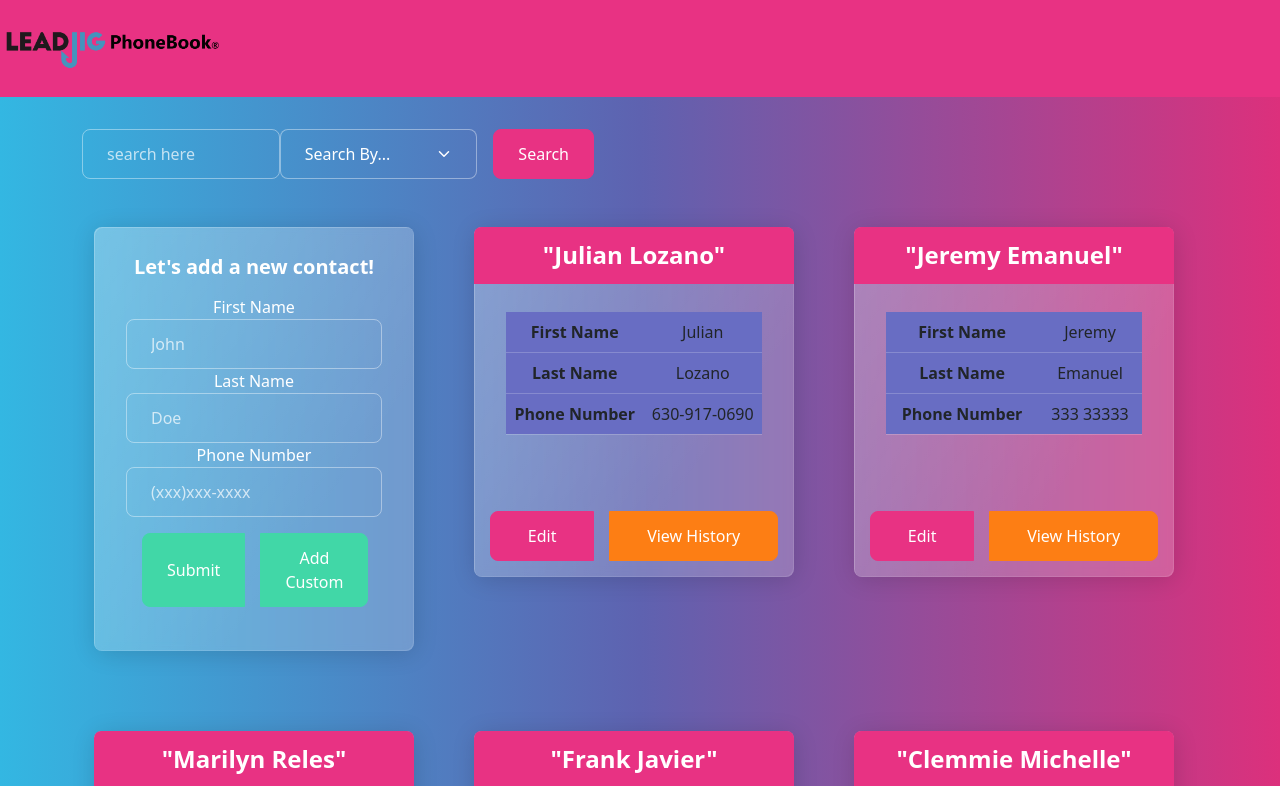
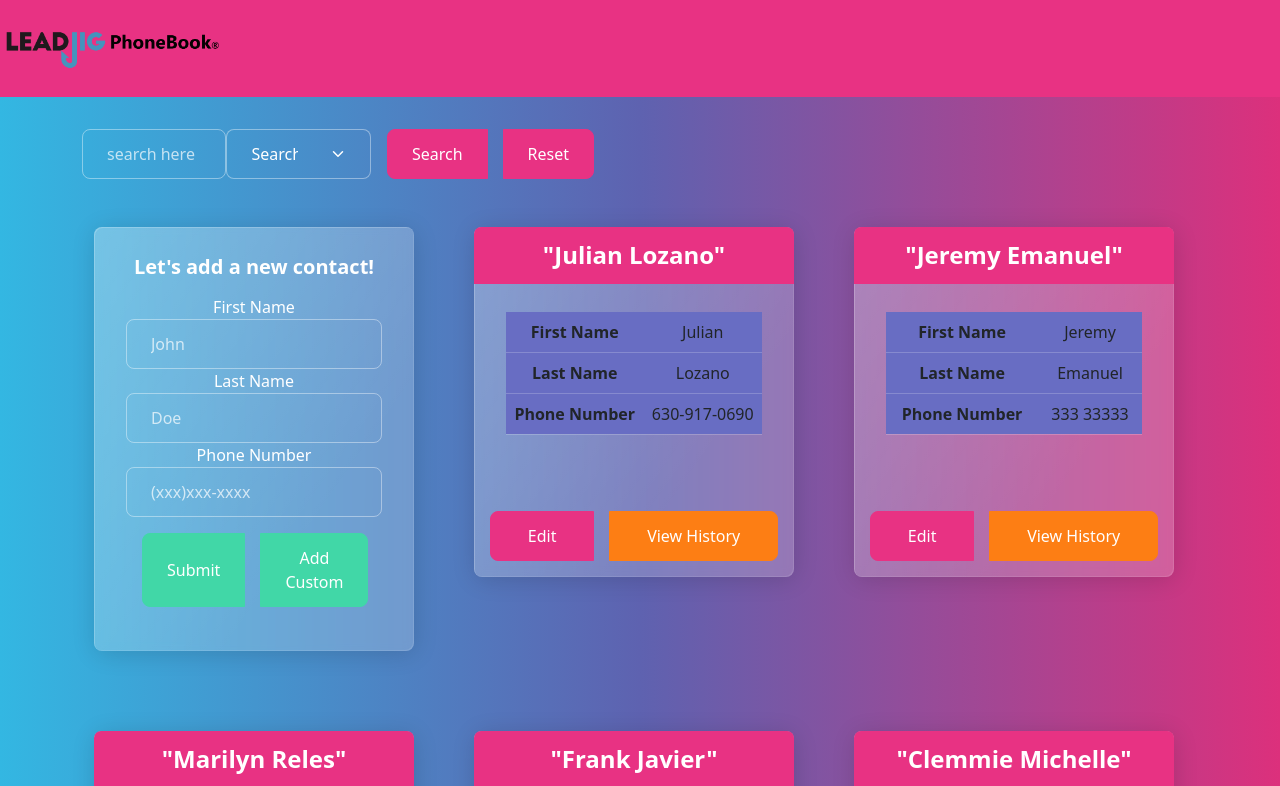
Before and after one commit to julianxlozano/LeadJigPhoneBook, a React (Create React App) app: page / in a window 1280 px wide. Shown: the top 786 px of the page. Built offline with nearby package versions, Linux system fonts and the light colour scheme.

Commit message:
search function works

```diff
--- a/src/components/ContactsPage.js
+++ b/src/components/ContactsPage.js
@@ -4,7 +4,12 @@ import NewContactForm from './NewContactForm';
 import SearchBar from './SearchBar';
 
 const ContactsPage = () =>{
+    const [filteredContacts,setFilteredContacts] = useState([])
+    const [searching, setSearching] = useState(false)
     const [allContacts,setContacts] = useState([])
+    const [searchTerm,setSearchTerm] = useState("")
+    const [searchCategory,setSearchCategory] = useState("")
+
 
 
     const uuid = () => {
@@ -47,22 +52,47 @@ const ContactsPage = () =>{
     },[])
 
 
-    const searchBy = (e) => {
-        e.preventDefault()
-        const searchParam = document.getElementById('select-box').value
-        const searchTerm = e.target.children[1].children[0].value
-        setContacts(allContacts.filter(contact=>contact[searchParam] === searchTerm))
-      //  debugger
 
+
+    // const searchBy = (e) => {
+    //     e.preventDefault()
+    //     //const searchParam = document.getElementById('select-box').value
+    //     //const searchTerm = e.target.children[1].children[0].value
+
+    //     setFilteredContacts(allContacts.filter(contact=>contact[searchParam] === searchTerm))
+    //     debugger
+    //     setSearching(true)
+    // }
+
+    const resetSearch = () =>{
+        setSearching(false)
     }
 
 
 
         return (
             <div className="container">
-                   <SearchBar searchBy={searchBy}/>
+                <form className="search-bar col d-flex justify-content-center">
+                    <div class="form-group">
+                    </div>
+                        <div class="form-group search-bar">
+                        <input onChange={e=> setSearchTerm(e.target.value)} type="text" className="form-control" id="search-term-input" placeholder="search here"></input>
+                        </div>
+                        <div class="form-group search-bar">
+                        <select onChange={e=>setSearchCategory(e.target.value)} class="form-select" aria-label="Default select example" id="select-box">
+                            <option selected>Search By...</option>
+                            <option value="firstName">First Name</option>
+                            <option value="lastName">Last Name</option>
+                            <option value="phoneNumber">Phone Number</option>
+                            </select>
+                            </div>
+                        <div class="btn-group">
+                            <button type="submit" class="btn btn-primary mb-2">Search</button>
+                            <button type="submit" class="btn btn-primary mb-2">Reset</button>
+                        </div>
+                    </form>
+
             <div className="all-contact-cards container col d-flex justify-content-center">
-
             <div className="card-rows row row-cols-1 row-cols-md-3 g-4">
             <div className="col align-item-center" >
                  <div className="contact-cards card text-center border-primary mb-3" style={{maxWidth: '20rem'}}>
@@ -73,7 +103,10 @@ const ContactsPage = () =>{
                     </div>
                  </div>
                  </div>
-                  {allContacts.map(contact=><ContactCard key={contact.id} contact={contact} setContacts={setContacts} allContacts={allContacts}/>)}
+                    {searchCategory === "" ? allContacts.map(contact=><ContactCard key={contact.id} contact={contact} setContacts={setContacts} allContacts={allContacts}/>)
+                    :allContacts.filter(contact=>contact[searchCategory].toLowerCase().includes(searchTerm.toLowerCase()))
+                    .map(contact=><ContactCard key={contact.id} contact={contact} setContacts={setContacts} allContacts={allContacts}/>)
+                    }
                 </div>
 
             </div>
--- a/src/components/SearchBar.js
+++ b/src/components/SearchBar.js
@@ -20,6 +20,7 @@ const SearchBar = (props) => {
                         </div>
                     <div class="btn-group">
                         <button type="submit" class="btn btn-primary mb-2">Search</button>
+                        <button onClick={()=>props.resetSearch(false)} type="submit" class="btn btn-primary mb-2">Reset</button>
                     </div>
                 </form>
 
```
